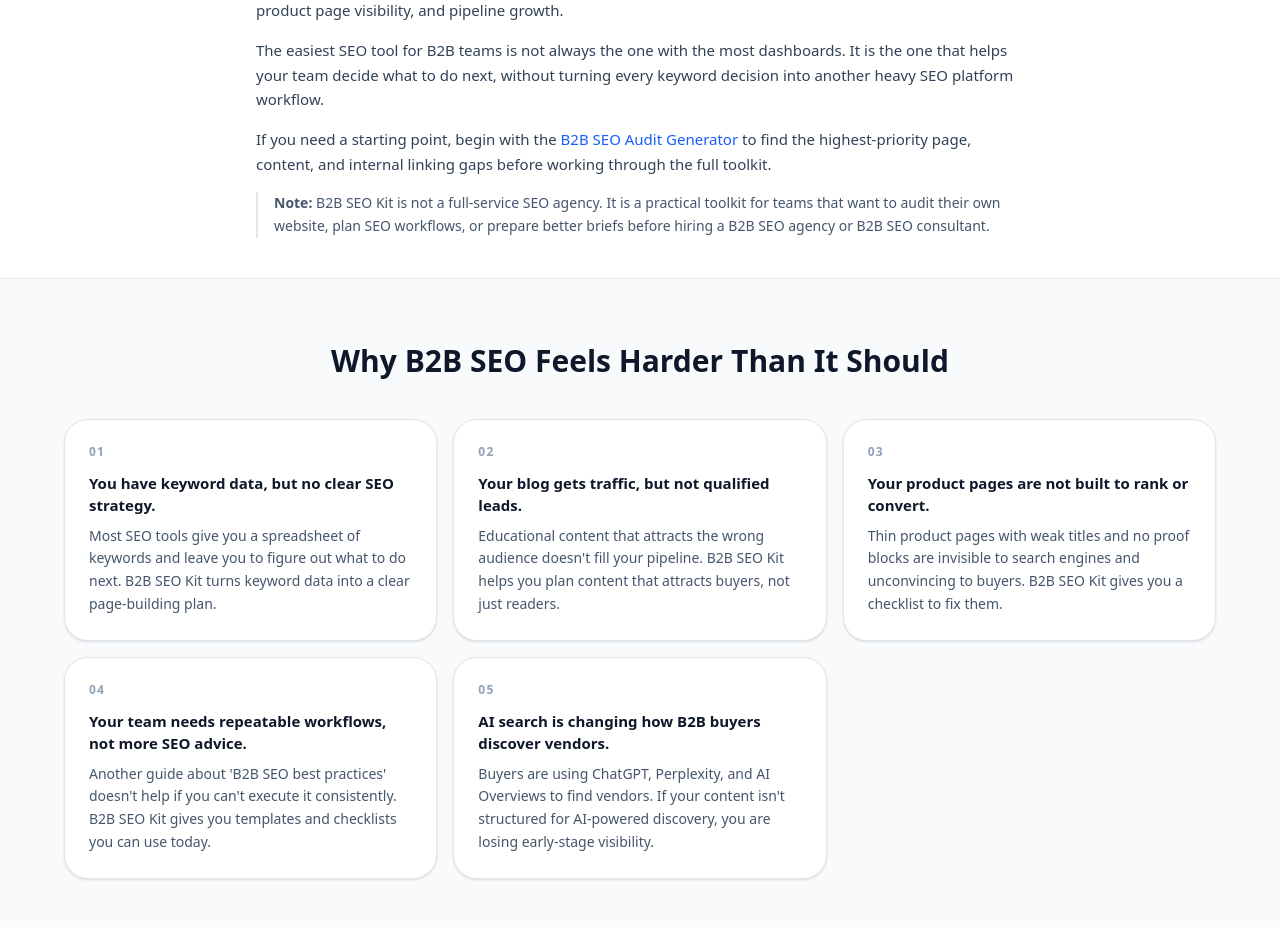
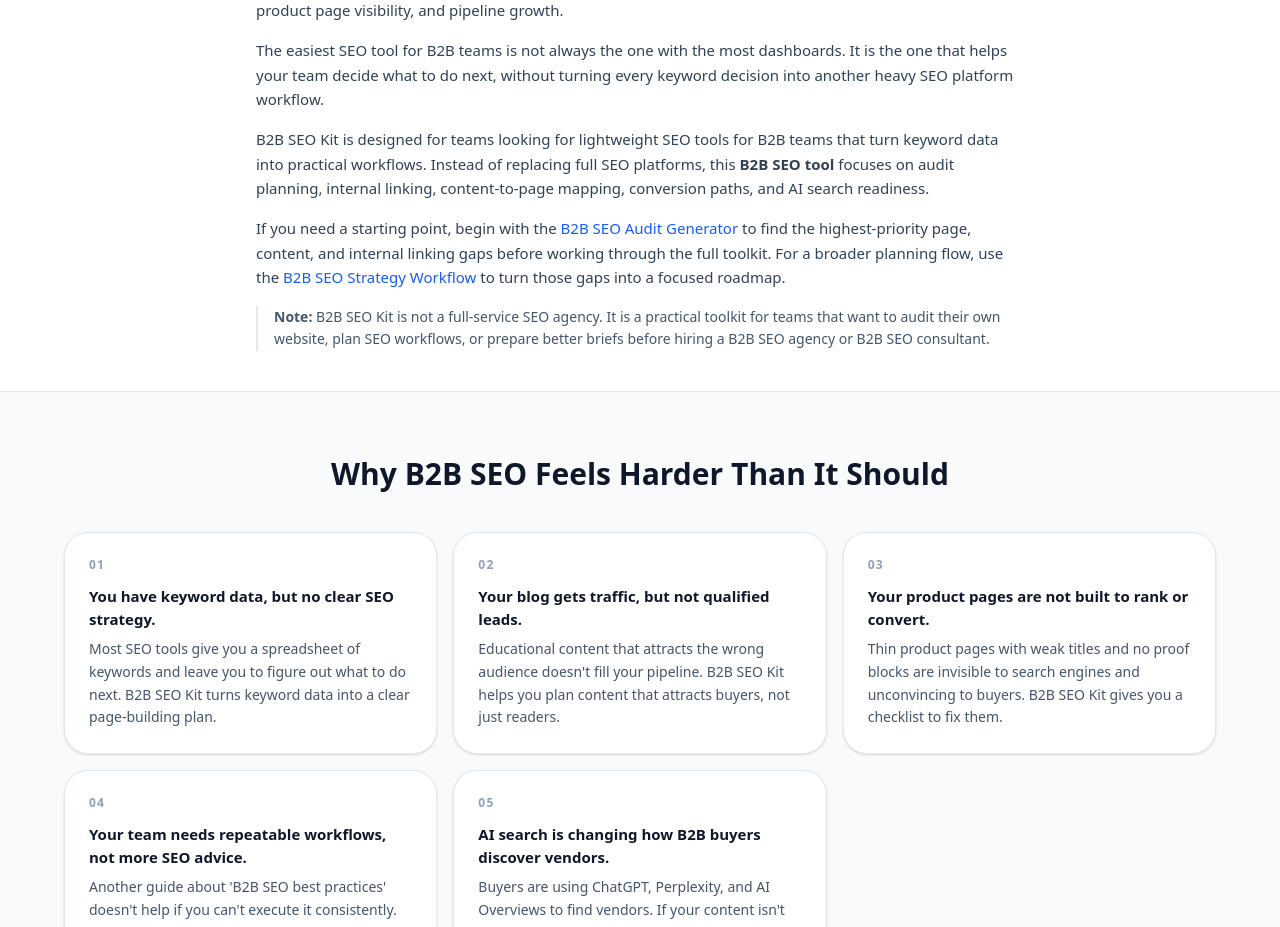
Before and after one commit to clairesun0731-art/b2b-seo-kit, a Next.js app: page /b2b-seo-kit in a window 1280 px wide. Shown: the part 900-1827 px from the top of the page. Built offline with nearby package versions, Linux system fonts and the light colour scheme.

Commit message:
Lightly optimize toolkit page for B2B SEO tools queries

```diff
--- a/app/b2b-seo-kit/page.tsx
+++ b/app/b2b-seo-kit/page.tsx
@@ -397,12 +397,22 @@ export default function B2BSEOKitPage() {
                 keyword decision into another heavy SEO platform workflow.
               </p>
               <p className="text-slate-700 leading-relaxed text-[15px] mb-4">
+                B2B SEO Kit is designed for teams looking for lightweight SEO tools for B2B teams
+                that turn keyword data into practical workflows. Instead of replacing full SEO
+                platforms, this <strong>B2B SEO tool</strong> focuses on audit planning, internal
+                linking, content-to-page mapping, conversion paths, and AI search readiness.
+              </p>
+              <p className="text-slate-700 leading-relaxed text-[15px] mb-4">
                 If you need a starting point, begin with the{" "}
                 <a href="/b2b-seo-audit" className="text-blue-600 hover:underline">
                   B2B SEO Audit Generator
                 </a>{" "}
                 to find the highest-priority page, content, and internal linking gaps before
-                working through the full toolkit.
+                working through the full toolkit. For a broader planning flow, use the{" "}
+                <a href="/b2b-seo-strategy" className="text-blue-600 hover:underline">
+                  B2B SEO Strategy Workflow
+                </a>{" "}
+                to turn those gaps into a focused roadmap.
               </p>
               <p className="text-slate-600 text-[14px] leading-relaxed border-l-2 border-slate-200 pl-4">
                 <strong>Note:</strong> B2B SEO Kit is not a full-service SEO agency. It is a
```
